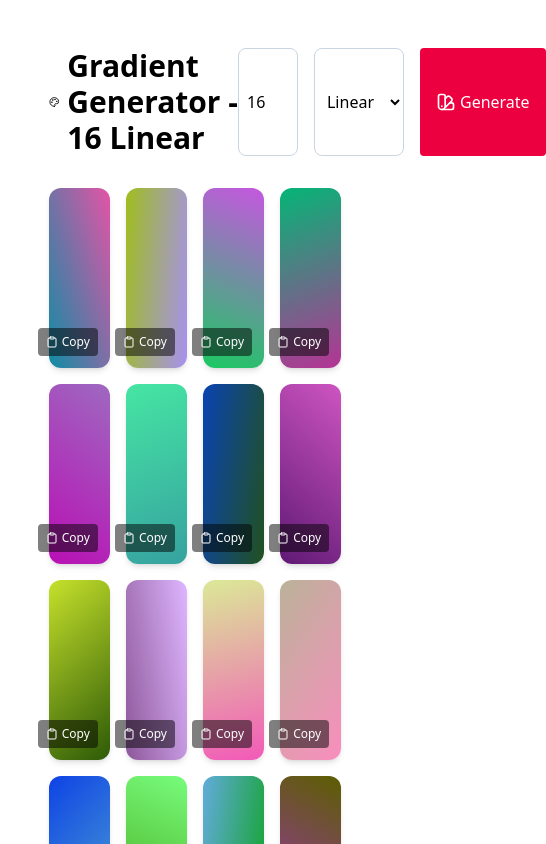
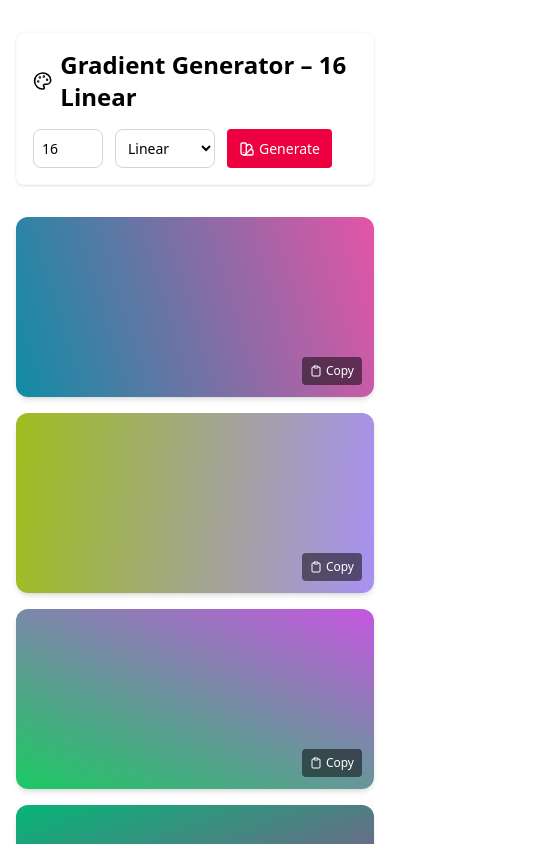
Before and after one commit to rosh19092001/Gradient-Color-Generator, a React (Vite) app: page / in a window 390 px wide. Shown: the top 844 px of the page, 546 px wide, since content can reach past the window. Built offline with nearby package versions, Linux system fonts and the light colour scheme.

Commit message:
Refactor Gradient Generator layout and styles for improved responsiveness and UI consistency.

```diff
--- a/src/components/GradientGenerator.jsx
+++ b/src/components/GradientGenerator.jsx
@@ -28,24 +28,25 @@ export default function GradientGenerator() {
     }, [generateGradients]);
 
     return (
-        <div className="min-h-screen bg-white py-12">
-            <div className="w-9/12 mx-auto space-y-8">
-                <div className="flex justify-between" style={{background: generateGradients[0]}}>
-                    <h1 className="text-3xl font-bold flex items-center gap-2">
-                        <Palette className="w-7 h-7"/> Gradient Generator - {num}{" "}
-                        {type.charAt(0).toUpperCase() + type.slice(1)}
+        <div className="min-h-screen bg-white py-8 px-4 sm:px-6 lg:px-12">
+            <div className="max-w-7xl mx-auto space-y-8">
+                <div className="flex flex-col lg:flex-row lg:items-center lg:justify-between gap-4 p-4 rounded-lg shadow border border-slate-50">
+                    <h1 className="text-2xl sm:text-3xl font-bold flex items-center gap-2">
+                        <Palette className="w-6 h-6 sm:w-7 sm:h-7" /> Gradient Generator –{" "}
+                        {num} {type.charAt(0).toUpperCase() + type.slice(1)}
                     </h1>
-                    <div className="flex gap-4">
+
+                    <div className="flex flex-wrap gap-3">
                         <input
                             type="number"
                             value={num}
                             min="1"
-                            className="border border-slate-300 bg-white rounded-lg w-[60px] p-2"
-                            placeholder="Number of Palettes"
+                            className="border border-slate-300 bg-white rounded-lg w-[70px] p-2 text-sm"
+                            placeholder="Count"
                             onChange={(e) => setNum(parseInt(e.target.value) || 1)}
                         />
                         <select
-                            className="border border-slate-300 w-[90px] bg-white rounded-lg p-2"
+                            className="border border-slate-300 w-[100px] bg-white rounded-lg p-2 text-sm"
                             value={type}
                             onChange={(e) => setType(e.target.value)}
                         >
@@ -54,15 +55,15 @@ export default function GradientGenerator() {
                         </select>
                         <button
                             onClick={generateGradients}
-                            className="bg-rose-600 hover:bg-rose-700 text-white rounded px-4 py-2 font-medium flex items-center gap-1"
+                            className="bg-rose-600 hover:bg-rose-700 text-white rounded px-3 sm:px-4 py-2 text-sm font-medium flex items-center gap-1"
                         >
-                            <SwatchBook className="w-5 h-5" />
+                            <SwatchBook className="w-4 h-4 sm:w-5 sm:h-5" />
                             Generate
                         </button>
                     </div>
                 </div>
 
-                <div className="grid grid-cols-4 gap-4">
+                <div className="grid grid-cols-1 sm:grid-cols-2 md:grid-cols-3 lg:grid-cols-4 gap-4">
                     {gradients.map((gradient, index) => (
                         <GradientCard key={index} gradient={gradient} />
                     ))}
```
